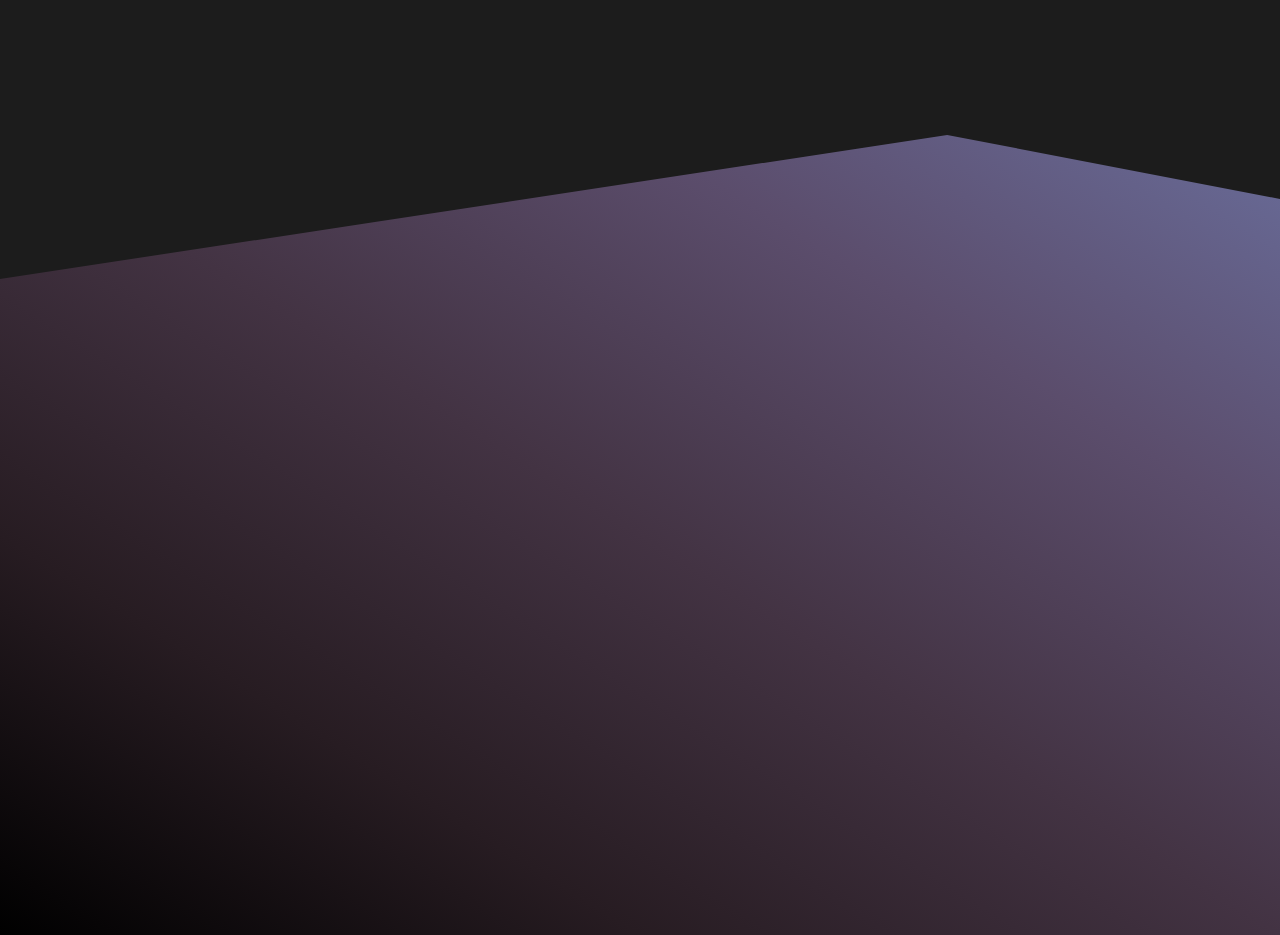
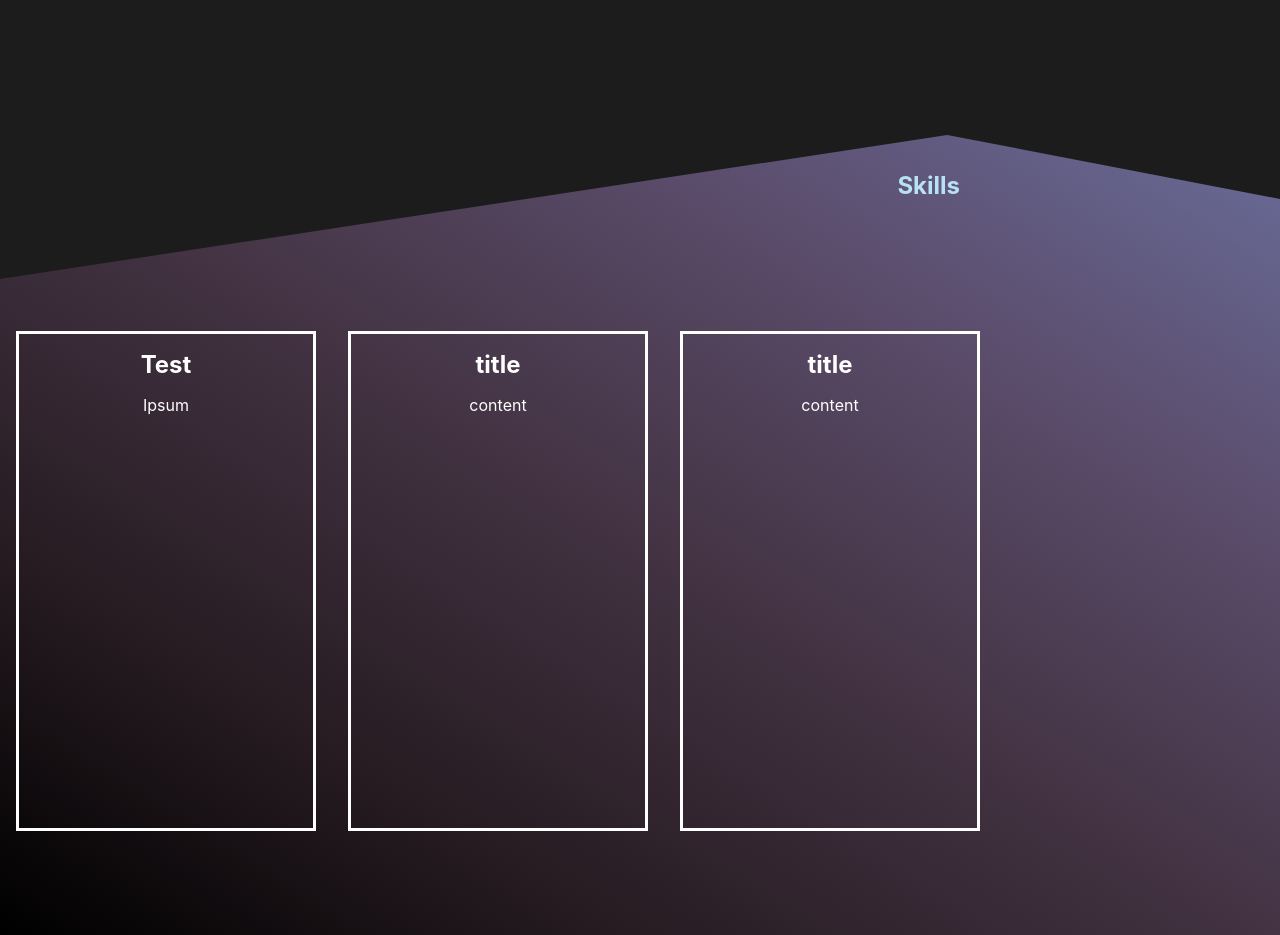
Before and after one commit to ATung01/portfolio, a React (Create React App) app: page / in a window 1280 px wide. Shown: the part 540-1475 px from the top of the page. Built offline with nearby package versions, Linux system fonts and the light colour scheme.

Commit message:
added cards

```diff
--- /dev/null
+++ b/src/components/card.js
@@ -0,0 +1,37 @@
+import React from "react"
+import styled from "styled-components"
+
+const Container = styled.div`
+border: solid 3px white;
+height: 500px;
+width: 300px;
+margin: 16px;
+display: flex;
+flex-direction: column;
+`
+
+const Title = styled.h2`
+display: flex;
+padding: 1rem;
+margin: 0;
+justify-content: center;
+color: white;
+`
+
+const Content = styled.div`
+display: flex;
+justify-content: center;
+width: 100%;
+color: white;
+`
+
+function Card({title = 'title', content = 'content'}) {
+  return (
+    <Container>
+      <Title >{title}</Title>
+      <Content >{content}</Content>
+    </Container>
+  )
+}
+
+export default Card
--- a/src/components/skills.js
+++ b/src/components/skills.js
@@ -1,17 +1,49 @@
 import React from "react"
 import styled from "styled-components"
+import Card from "./card";
 
 const Wrapper = styled.div`
 clip-path: polygon(0 100%, 0 18%, 74% 0, 100% 8%, 100% 100%);
 width: 100%;
 height: 800px;
 background-image: linear-gradient(to right top, #000000, #271c22, #433343, #5b4d6c, #696c99);
+}
 `
+
+const Container = styled.div`
+  width: 75%;
+  height: 100px;
+  margin-bottom: 5rem;
+  display: flex;
+  align-items: center;
+  justify-content: right;
+`;
+
+const SkillsText = styled.h2`
+  color: ${props => props.theme.primary};
+`;
+
+const CardBLock = styled.div`
+display: flex;
+`
+
 
 function Skills() {
 
   return (
-    <Wrapper></Wrapper>
+    <div>
+      <Wrapper>
+        <Container>
+          <SkillsText>Skills</SkillsText>
+        </Container>
+        <CardBLock>
+          <Card title="Test" content="Ipsum"></Card>
+          <Card></Card>
+          <Card></Card>
+        </CardBLock>
+      </Wrapper>
+    </div>
+
   )
 }
 
```
